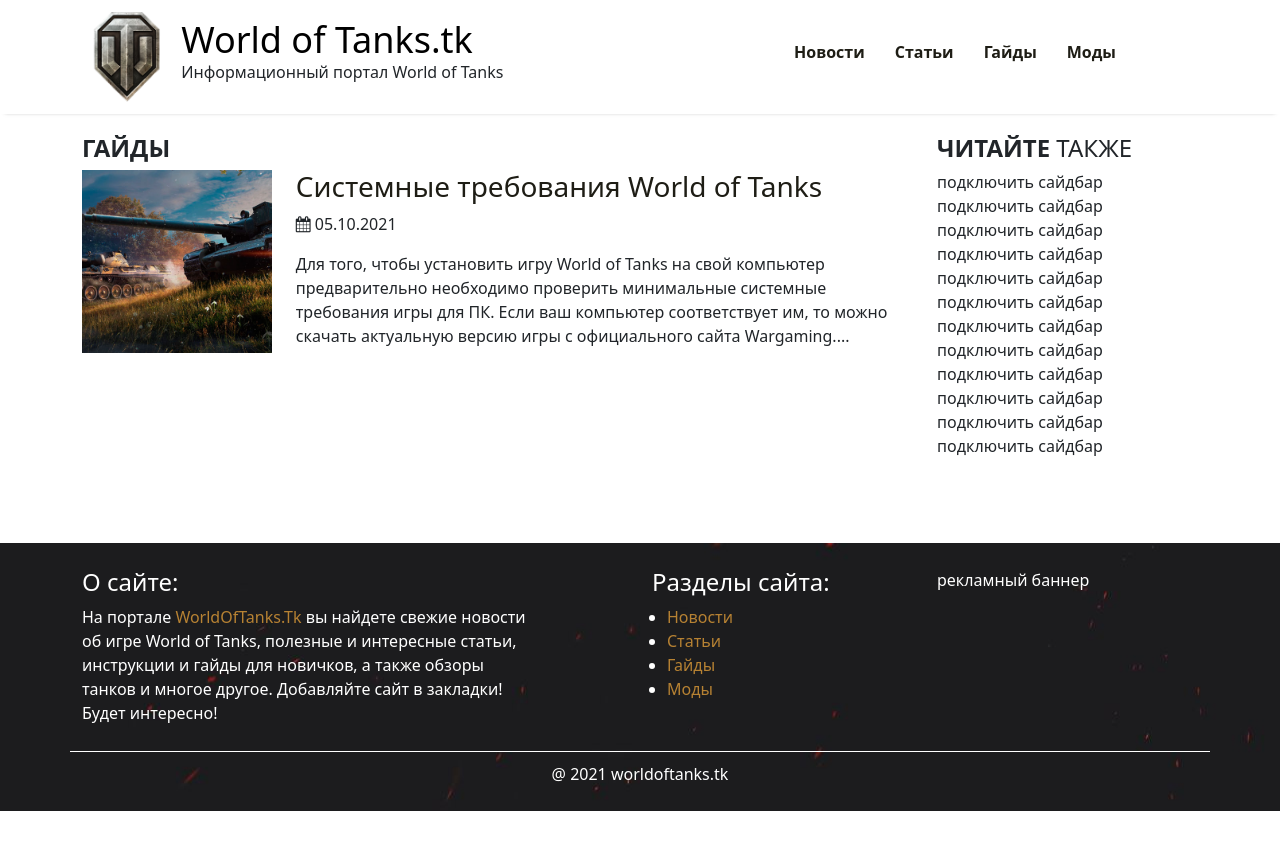
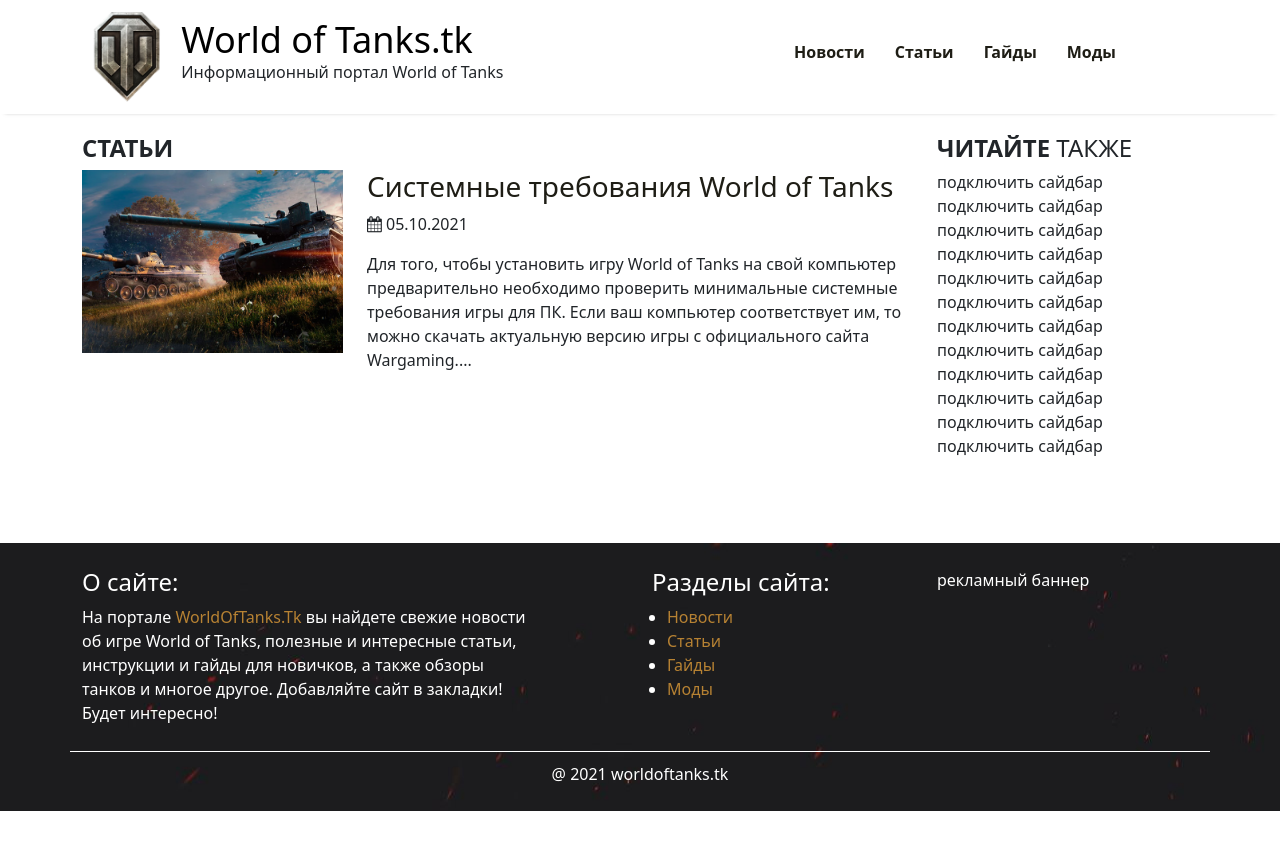
Before and after one commit to stblog/stblog.github.io, a Jekyll site: the page built from guides.md, in a window 1280 px wide. Shown: the top 850 px of the page. Built offline with Jekyll 4.4.1, drawn with Linux system fonts in a browser that asks for light colours.

Commit message:
Update guides.md

```diff
--- a/guides.md
+++ b/guides.md
@@ -9,21 +9,21 @@
 <div class="container-xl category-page">
 
     <div class="row">
-        <div class="col-sm-9 topmargin"><!-- list -->
+        <div class="col-xl-9 col-lg-9 topmargin"><!-- list -->
 		<div>
-			<h1>Гайды</h1>
+			<h1>Статьи</h1>
 		</div>
 
 		{% for post in site.categories.guides limit:3 %}
 			<div class="row list-item">
-				<div class="col-md-3 col-sm-4">
+				<div class="col-xl-4 col-lg-4 col-md-4 col-sm-4">
 					<div class="list-item-img">
 						<a href="{{ post.url }}">
 							<img src='/uploads/{{ post.date|date:"%Y" }}/{{ post.date|date:"%m" }}/{{ post.thumb }}'>
 						</a>
 					</div>
 				</div>
-				<div class="col-md-9 col-sm-8">
+				<div class="col-xl-8 col-lg-8 col-md-8 col-sm-8">
 					<a href="{{ post.url }}">
 						<h3>{% if post.header %}{{ post.header | escape }}{% else %}{{ post.title | escape }}{% endif %}</h3>
 					</a>
@@ -37,7 +37,7 @@
 
 	</div><!-- topmargin -->
 
-	<div class="col-sm-3 topmargin sidebar"><!-- sidebar -->
+	<div class="col-xl-3 col-lg-3 topmargin sidebar"><!-- sidebar -->
 		{%- include sidebar.html -%}
 	</div><!-- topmargin -->
     </div><!-- row -->
```
